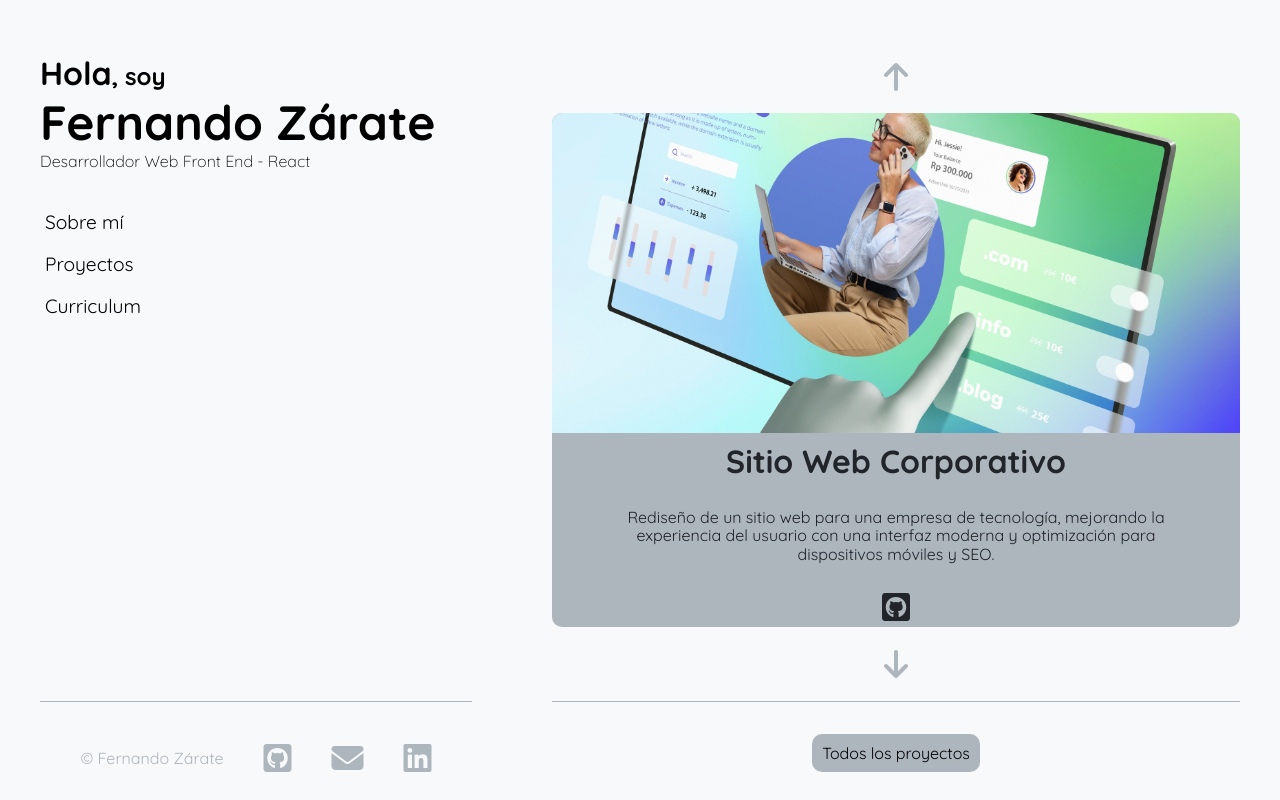
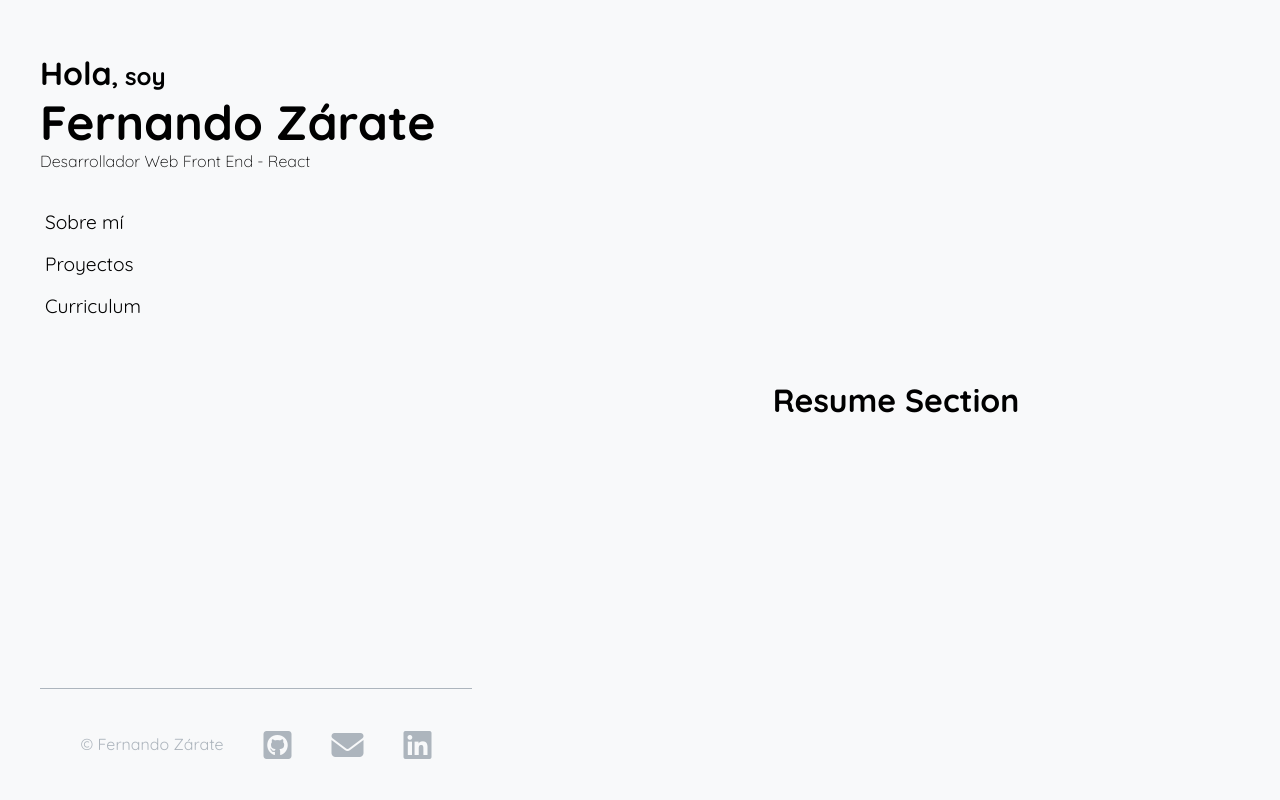
Before and after one commit to fernandozarate07/MyRepository, a React (Vite) app: page / in a window 1280 px wide. Built offline with nearby package versions, Linux system fonts and the light colour scheme.

Commit message:
ResumeSection create

```diff
--- a/src/App.jsx
+++ b/src/App.jsx
@@ -2,6 +2,7 @@ import "./App.css";
 import HomeSection from "./modules/HomeSection/HomeSection.jsx";
 import NavSection from "./modules/NavSection/NavSection.jsx";
 import ProjectSection from "./modules/ProjectSection/ProjectSection.jsx";
+import ResumeSection from "./modules/ResumeSection/ResumeSection.jsx";
 
 function App() {
   return (
@@ -11,7 +12,8 @@ function App() {
       </section>
       <section className="app__right">
         {/* <HomeSection /> */}
-        <ProjectSection />
+        {/* <ProjectSection /> */}
+        <ResumeSection />
       </section>
     </div>
   );
--- a/src/modules/Project/Project.jsx
+++ b/src/modules/Project/Project.jsx
@@ -5,13 +5,15 @@ const Project = ({ title, description, imageUrl }) => {
     <div className={styles.project__container}>
       <img src={imageUrl} alt={title} className={styles.projec__image} />
       <div className={styles.project__info}>
-        <a href="#">
-          <h3 className={styles.project__name}>{title}</h3>
-        </a>
+        <div className={styles.project__name_container}>
+          <a href="#">
+            <h3 className={styles.project__name}>{title}</h3>
+          </a>
+          <a href="#">
+            <i className={`${styles.project__github_link} fa-brands fa-square-github`}></i>
+          </a>
+        </div>
         <p className={styles.project__description}>{description}</p>
-        <a href="#">
-          <i className={`${styles.project__btn} fa-brands fa-square-github`}></i>
-        </a>
       </div>
     </div>
   );
--- a/src/modules/Project/Project.module.css
+++ b/src/modules/Project/Project.module.css
@@ -11,34 +11,53 @@
 .projec__image {
   width: 100%;
   height: 100%;
-  max-height: 320px;
+  max-height: 400px;
+
   object-fit: cover;
+  border-radius: 10px;
 }
 .project__info {
   height: 100%;
   width: 100%;
 
-  display: grid;
-  grid-template-rows: 1fr 3fr 1fr;
-  text-align: center;
+  display: flex;
+  flex-direction: column;
+  justify-content: space-between;
+  gap: 20px;
+}
+.project__name_container {
+  display: flex;
+  justify-content: space-between;
 }
 .project__name {
   font-size: 2rem;
-  transition: all 0.3s ease-in-out;
+  position: relative;
 }
-.project__name:hover {
-  color: var(--white-color);
-  transform: scale(1.1);
+
+.project__name::after {
+  content: "";
+  position: absolute;
+  bottom: 0;
+  left: 0;
+  width: 0;
+  height: 2px;
+  background-color: #000;
+  transition: width 0.3s ease;
 }
+
+.project__name:hover::after {
+  width: 100%;
+}
+
 .project__description {
-  padding-inline: 10%;
   align-self: center;
 }
-.project__btn {
+.project__github_link {
+  color: var(--gray-color);
   font-size: 2rem;
   transition: all 0.3s ease-in-out;
 }
-.project__btn:hover {
-  color: var(--white-color);
+.project__github_link:hover {
+  color: var(--black-color);
   transform: scale(1.1);
 }
--- a/src/modules/ProjectSection/ProjectSection.module.css
+++ b/src/modules/ProjectSection/ProjectSection.module.css
@@ -15,25 +15,19 @@
   font-size: 2rem;
   color: var(--gray-color);
   background-color: transparent;
+  transition: all 0.3s ease-in-out;
+}
+.projectSection__btn:hover {
+  transform: scale(1.1);
+  color: var(--black-color);
 }
 .projectSection__content {
   height: 100%;
   width: 100%;
   display: flex;
+
   justify-content: center;
   align-items: center;
-  border-radius: 10px;
-  background-color: var(--gray-color);
-  overflow: hidden;
-  position: relative;
-}
-
-.projectSection__content .project__info {
-  transition: opacity 0.5s ease-in-out;
-}
-
-.projectSection__content img {
-  transition: opacity 0.5s ease-in-out;
 }
 .projectSection__all_project {
   display: flex;
--- /dev/null
+++ b/src/modules/ResumeSection/ResumeSection.jsx
@@ -0,0 +1,8 @@
+const ResumeSection = () => {
+  return (
+    <div>
+      <h1>Resume Section</h1>
+    </div>
+  );
+};
+export default ResumeSection;
```
Also changed, not shown: src/modules/ResumeSection/ResumeSection.module.css (added).
